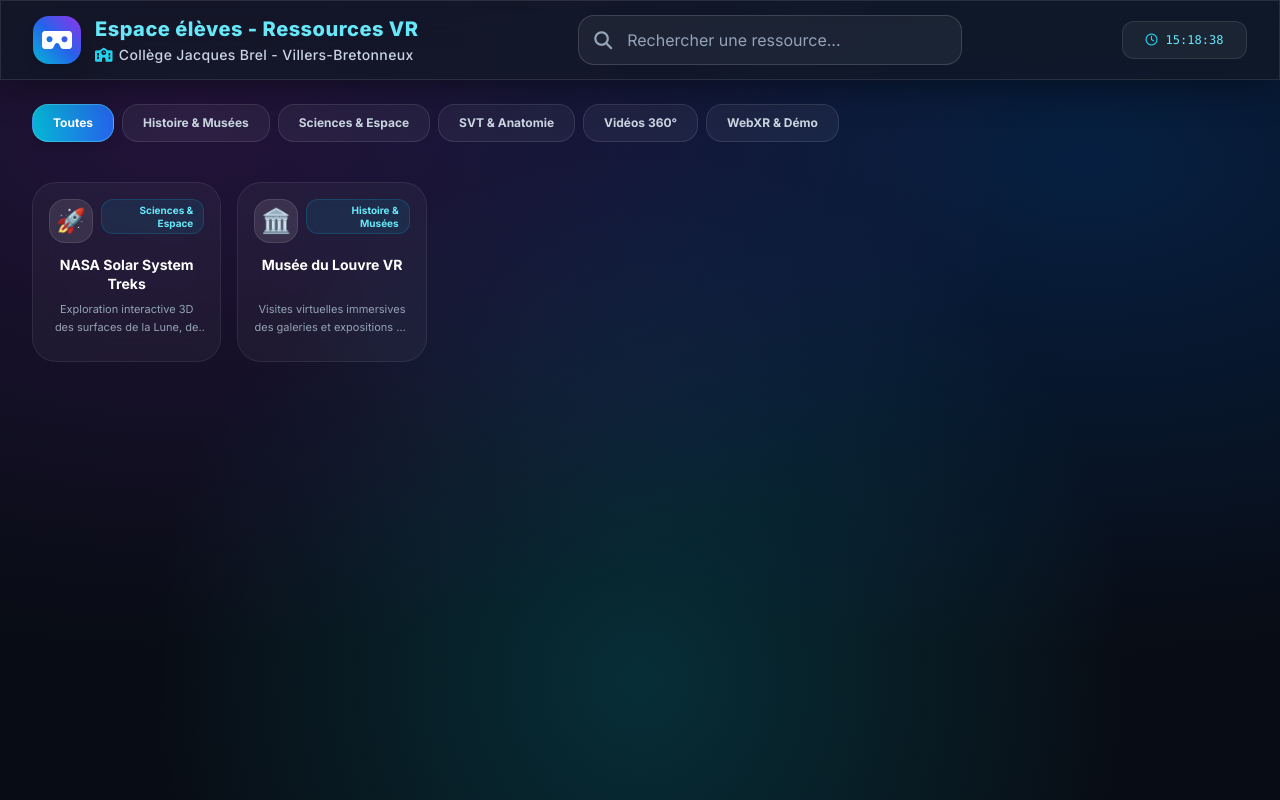
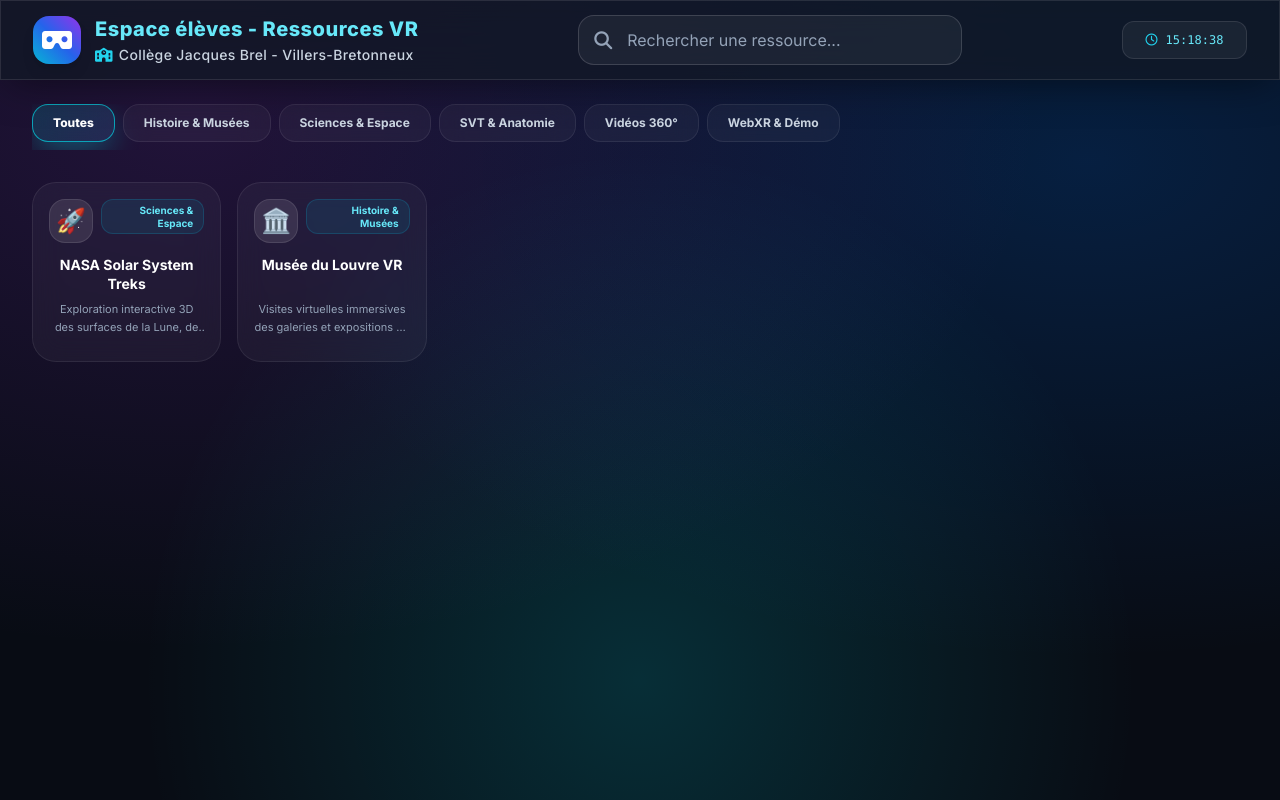
Before and after one commit to CollegesCD80/Mes-Liens-int-ractifs, a plain HTML site: page index.html in a window 1280 px wide. Drawn offline with nearby package versions, Linux system fonts and the light colour scheme; no server answers.

Commit message:
Update index.html

```diff
--- a/index.html
+++ b/index.html
@@ -56,8 +56,10 @@
             display: flex;
             flex-direction: column;
             justify-content: space-between;
+            outline: none; /* Supprime l'effet de focus natif navigateur */
         }
-        .glass-card:hover, .glass-card:focus-within {
+        /* Supprimé : focus-within pour éviter que la dernière carte cliquée reste encadrée */
+        .glass-card:hover {
             background: rgba(255, 255, 255, 0.09);
             border-color: rgba(0, 242, 254, 0.5);
             transform: translateY(-4px) scale(1.01);
@@ -65,6 +67,26 @@
         }
         .vr-btn { transition: all 0.2s cubic-bezier(0.4, 0, 0.2, 1); }
         .vr-btn:active { transform: scale(0.95); }
+
+        /* Style des boutons de catégories avec l'effet des cartes au survol/actif */
+        .category-btn {
+            background: rgba(255, 255, 255, 0.04);
+            backdrop-filter: blur(14px);
+            border: 1px solid rgba(255, 255, 255, 0.08);
+            transition: all 0.25s cubic-bezier(0.4, 0, 0.2, 1);
+        }
+        .category-btn:hover {
+            background: rgba(255, 255, 255, 0.09);
+            border-color: rgba(0, 242, 254, 0.5);
+            box-shadow: 0 8px 25px -5px rgba(0, 242, 254, 0.25);
+        }
+        .category-btn.active {
+            background: linear-gradient(135deg, rgba(0, 242, 254, 0.15) 0%, rgba(79, 172, 254, 0.15) 100%);
+            border-color: rgba(0, 242, 254, 0.6);
+            box-shadow: 0 10px 30px -5px rgba(0, 242, 254, 0.35);
+            color: #ffffff;
+            font-weight: 800;
+        }
     </style>
 </head>
 <body class="font-sans antialiased text-slate-100 min-h-screen flex flex-col pb-12 select-none">
@@ -205,7 +227,8 @@
             sortedCategories.forEach(cat => {
                 const btn = document.createElement('button');
                 const isActive = (cat === currentCategory);
-                btn.className = `vr-btn px-5 py-2.5 rounded-2xl text-xs font-bold transition-all border ${isActive ? 'bg-gradient-to-r from-cyan-500 to-blue-600 text-white border-cyan-300/40 shadow-lg' : 'bg-white/5 text-slate-300 border-white/10'}`;
+                // Utilisation de la classe category-btn avec la gestion de l'état actif
+                btn.className = `vr-btn px-5 py-2.5 rounded-2xl text-xs font-bold transition-all category-btn ${isActive ? 'active' : 'text-slate-300'}`;
                 btn.innerHTML = `<span>${escapeHTML(cat)}</span>`;
                 btn.addEventListener('click', () => {
                     currentCategory = cat;
@@ -228,7 +251,6 @@
             emptyState.classList.toggle('flex', filtered.length === 0);
 
             filtered.forEach(item => {
-                // La carte entière devient un lien <a> cliquable
                 const card = document.createElement('a');
                 card.href = item.url;
                 card.target = '_blank';
```
